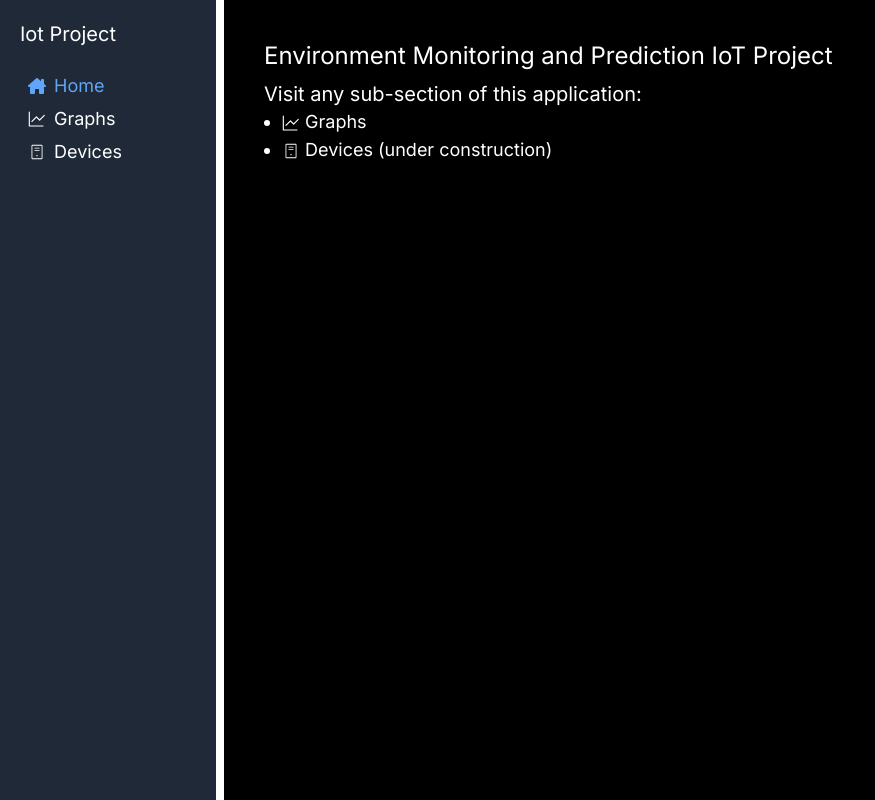
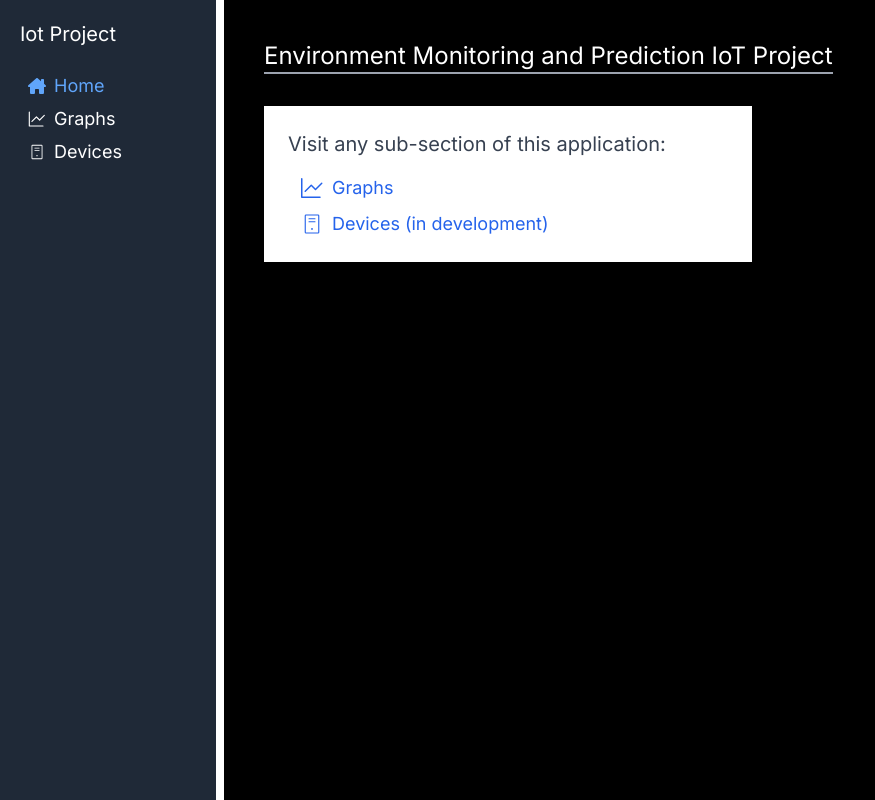
Before and after one commit to mike-strauch/rpi-aws-iot-prototype, a Next.js app in the folder rpi-iot-web-view/: page / in a window 1280 px wide. Shown: the whole page, without its empty margins (0-875 px from the left). Built offline with nearby package versions, Linux system fonts and the light colour scheme.

Commit message:
- Tweaking home page styles to match other app styles.

```diff
--- a/rpi-iot-web-view/src/app/page.tsx
+++ b/rpi-iot-web-view/src/app/page.tsx
@@ -1,23 +1,34 @@
 'use client' // required to be able to use icons in this component
 
 import React from "react";
-import {Heading, Icon, ListItem, UnorderedList} from "@chakra-ui/react";
+import {Heading, Icon, List, ListItem, UnorderedList} from "@chakra-ui/react";
 import Link from "next/link";
 import {PiComputerTowerLight} from "react-icons/pi";
 import {GoGraph} from "react-icons/go";
+import SectionHeading from "@/app/ui/SectionHeading";
 
 export default function Home() {
   return (
-      <main className="flex min-h-screen flex-col items-center p-10 border-none">
-          <div className="self-start max-h-5 mt-0">
-              <Heading as="h1" className="text-2xl">Environment Monitoring and Prediction IoT Project</Heading>
+      <main className="flex min-h-screen flex-col items-center p-10">
+          <div className="self-start mb-8">
+              <SectionHeading>Environment Monitoring and Prediction IoT Project</SectionHeading>
           </div>
-          <div className="w-full my-5">
-              <Heading as="h2" className="text-xl">Visit any sub-section of this application:</Heading>
-              <UnorderedList className="text-lg">
-                  <ListItem><Link href="/graphs"><Icon as={GoGraph} /> Graphs</Link></ListItem>
-                  <ListItem><Link href="/devices"><Icon as={PiComputerTowerLight} /> Devices (under construction)</Link></ListItem>
-              </UnorderedList>
+          <div className="self-start w-1/2 bg-white p-6 drop-shadow-md bg-gray-300">
+              <Heading as="h2" className="text-xl text-gray-700 mb-4">Visit any sub-section of this application:</Heading>
+              <List className="text-lg space-y-2 ml-3" >
+                  <ListItem>
+                      <Link href="/graphs" className="flex items-center space-x-2 text-blue-600 hover:text-blue-800">
+                          <Icon as={GoGraph} className="text-2xl"/>
+                          <span>Graphs</span>
+                      </Link>
+                  </ListItem>
+                  <ListItem>
+                      <Link href="/devices" className="flex items-center space-x-2 text-blue-600 hover:text-blue-800">
+                          <Icon as={PiComputerTowerLight} className="text-2xl"/>
+                          <span>Devices (in development)</span>
+                      </Link>
+                  </ListItem>
+              </List>
           </div>
       </main>
   );
```
